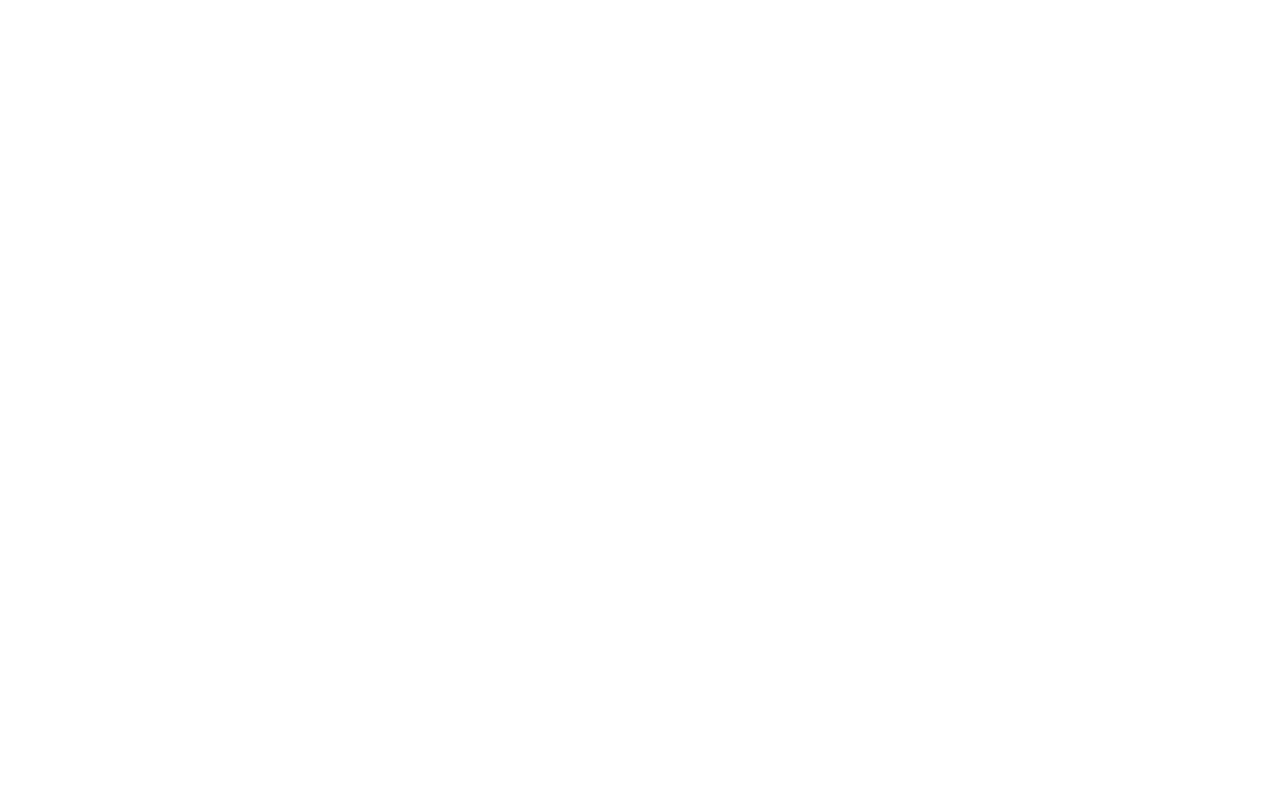
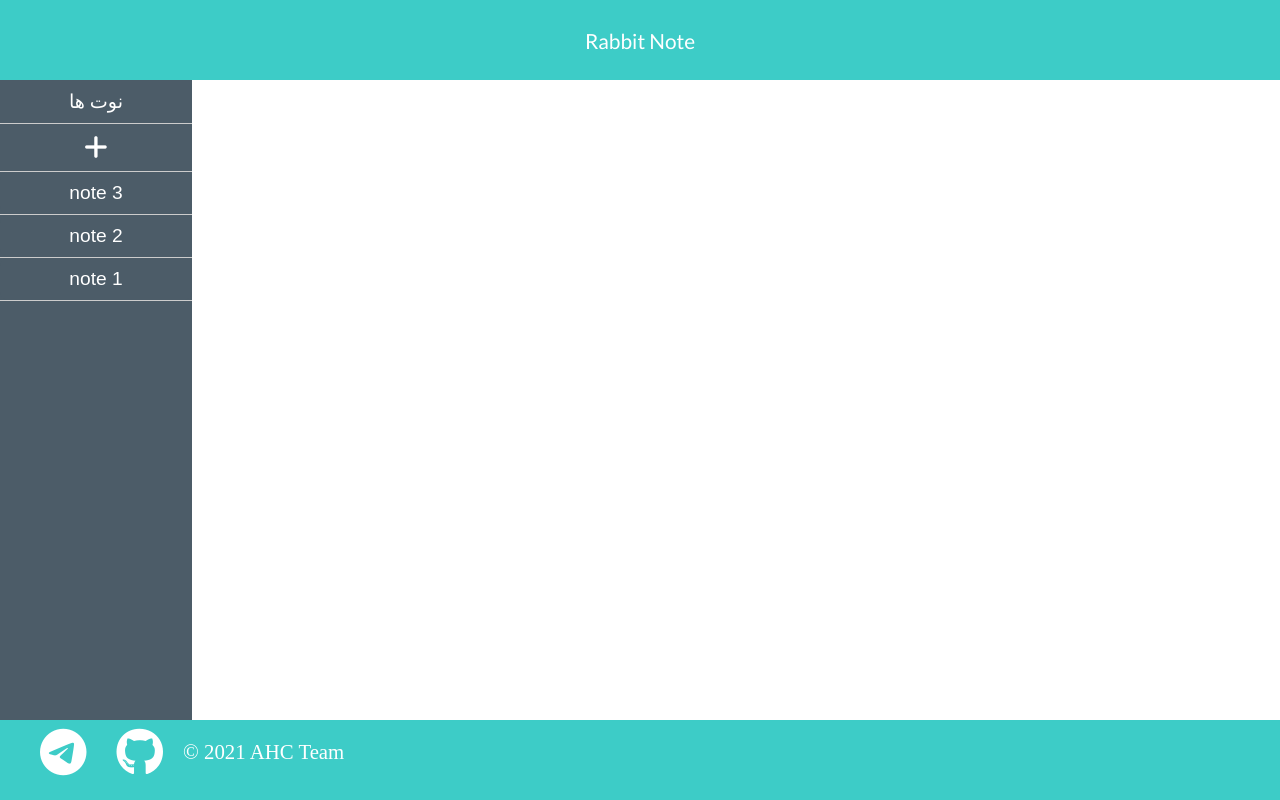
Before and after one commit to farahnaz-eslami/RabbitNote, a Django app: page / in a window 1280 px wide. Before the commit the page is empty. Run offline with Django 3.2, Linux system fonts and the light colour scheme; the visitor is signed in with stand-in values (Sample User, id 1); some libraries are stand-ins or nearby versions.

Commit message:
some changes in home page list

```diff
--- a/Notepad/static/Notepad/base.css
+++ b/Notepad/static/Notepad/base.css
@@ -2,6 +2,7 @@
     --primary-color: #3DCCC7;
     --secondary-color: #cbf3f0;
     --dark-gray: #4c5c68;
+    --green-color: #70e000;
 }
 
 /* Reset */
@@ -69,13 +70,14 @@
 
 /* Footer */
 footer {
-    background-color: #07BEB8;
+    background-color: var(--primary-color);
     margin-top: 100px;
 }
 
 footer .socials {
     display: flex;
     margin-left: 40px;
+    align-items: center;
 }
 
 footer .socials a {
--- a/Notepad/static/Notepad/home.css
+++ b/Notepad/static/Notepad/home.css
@@ -0,0 +1,94 @@
+#home-container {
+    height: 100vh;
+}
+
+#home-container header {
+    height: 10vh;
+}
+
+#home-container header h2 {
+    font-size: 1.5rem;
+    padding: 5px 0;
+}
+
+#home-container .home-content {
+    height: 80vh;
+    display: flex;
+}
+
+#home-container .home-content .notes-list {
+    width: 15%;
+    height: 100%;
+    background-color: var(--dark-gray);
+    overflow: auto;
+    color: #fff;
+    text-align: center;
+}
+
+#home-container .home-content .notes-list div {
+    border-bottom: 1px solid #ccc;
+    padding: 10px 0;
+    font-size: 1.2rem;
+}
+
+#home-container .plus {
+    padding: 0 !important;
+}
+
+#home-container .plus button {
+    background-color: var(--dark-gray);
+    color: #fff;
+    width: 100%;
+    height: 100%;
+    border: none;
+    cursor: pointer;
+    padding: 10px;
+}
+
+#home-container .plus i {
+    transition: all 0.75s;
+}
+
+#home-container .plus button:hover i {
+    transform: rotate(90deg);
+    color: var(--green-color);
+}
+
+#home-container .notes-list li {
+    border-bottom: 1px solid #ccc;
+}
+
+#home-container .notes-list li button {
+    width: 100%;
+    height: 100%;
+    padding: 10px;
+    background-color: var(--dark-gray);
+    border: none;
+    color: #fff;
+    transition: all 1s;
+    font-size: 1.2rem;
+    border-radius: 8px;
+    cursor: pointer;
+}
+
+#home-container .notes-list li button:hover {
+    background-color: var(--secondary-color);
+    color: var(--dark-gray);
+    transform: scaleY(1.3);
+}
+
+#home-container footer {
+    height: 10vh;
+    margin-top: 0;
+    position: sticky;
+    top: 90%;
+}
+
+#home-container footer .socials a {
+    margin-top: 0;
+}
+
+#home-contaienr footer p {
+    padding: 0;
+    align-self: center;
+}
--- a/Notepad/templates/Notepad/home.html
+++ b/Notepad/templates/Notepad/home.html
@@ -1,20 +1,51 @@
-<!DOCTYPE html>
-<html lang="en">
-<head>
-    <meta charset="UTF-8">
-    <meta http-equiv="X-UA-Compatible" content="IE=edge">
-    <meta name="viewport" content="width=device-width, initial-scale=1.0">
-    <title>Home | Rabbit Note</title>
-</head>
-<body>
-    <div id="home-container">
+{% extends 'Notepad/base.html' %}
 
+{% load static %}
+
+{% block link %}
+<link rel="stylesheet" href="{% static 'Notepad/home.css' %}">
+{% endblock link %}
+
+{% block title %}
+Home | RabbitNote
+{% endblock title%}
+
+{% block header %}
+{% endblock header %}
+
+{% block content %}
+<div id="home-container">
+    <header>
+        Rabbit Note
+    </header>
+
+    <div class="home-content">
+        <div class="notes-list">
+            <div>نوت ها</div>
+            <div class="plus"><button><i class="fas fa-plus fa-2x"></i></button></i></div>
+            <ul>
+                <li><button>note 3</button></li>
+                <li><button>note 2</button></li>
+                <li><button>note 1</button></li>
+            </ul>
+        </div>
     </div>
-</body>
-</html>
 
+    <footer>
+        <div class="socials">
+            <a href="https://t.me/Smal1378" target="_blank"><i class="fab fa-telegram fa-3x"></i></a>
+            <a href="https://github.com/smal1378/RabbitNote" target="_blank"><i class="fab fa-github fa-3x"></i></a>
+            <p>&copy; 2021 AHC Team</p>
+        </div>
+    </footer>
+</div>
+{% endblock content %}
 
+{% block footer %}
+{% endblock footer %}
 
+{% block script %}
 <script>
-csrf = "{{csrf_token}}"
+    csrf = "{{csrf_token}}"
 </script>
+{% endblock script %}
```
